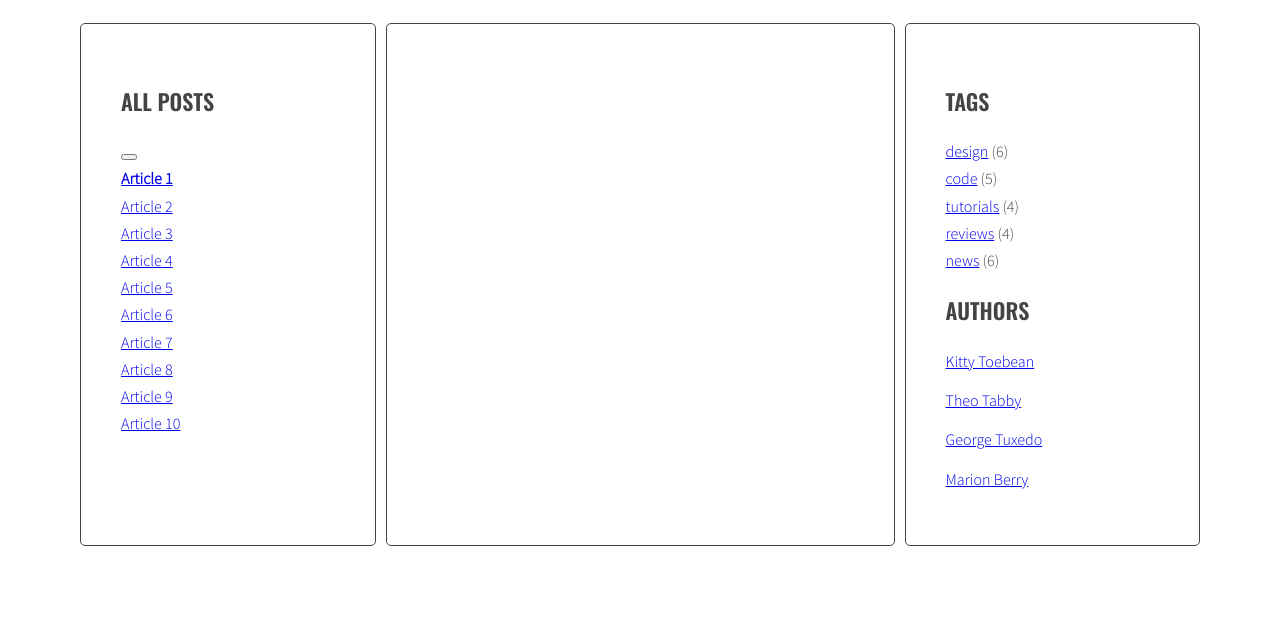
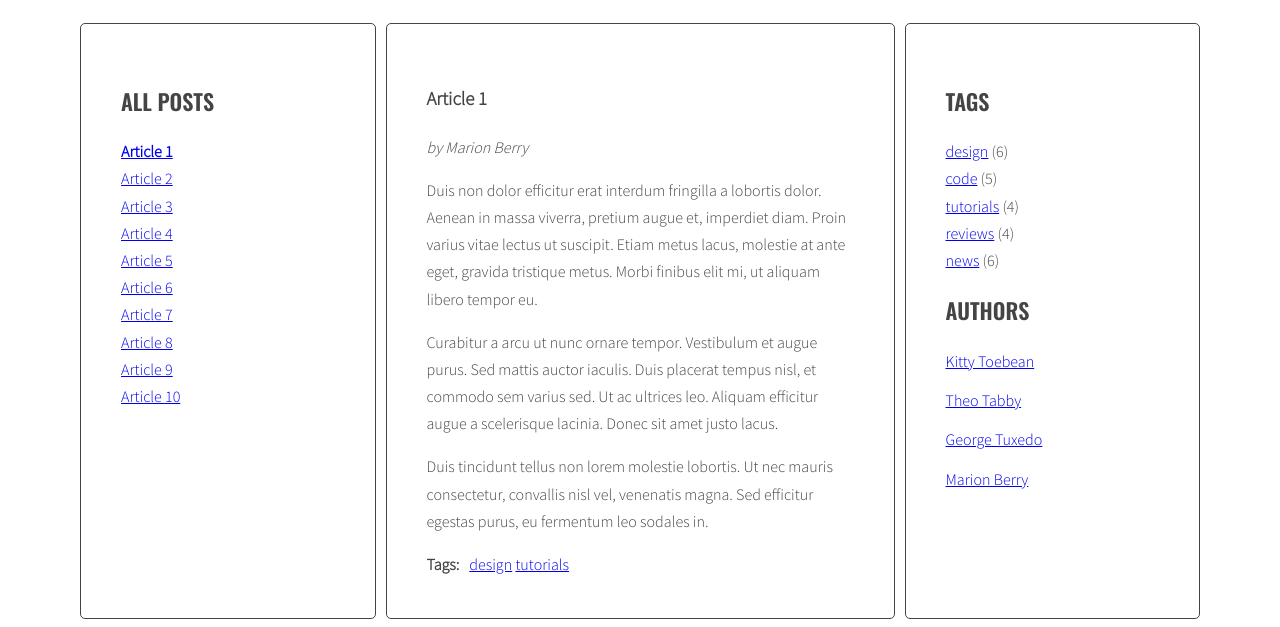
Before and after one commit to brandn3w/javascript-blog, a website: page index.html in a window 1280 px wide. Both pictures are taken after a click on the link "Article 1". Shown: the part 220-847 px from the top of the page. Before the commit the page ends 800 px from the top, so only its background shows below. Drawn offline with nearby package versions, Linux system fonts and the light colour scheme.

Commit message:
Add article selector and active class to target articles

```diff
--- a/index.html
+++ b/index.html
@@ -2,7 +2,7 @@
 <html lang="en">
   <head>
       <meta charset="utf-8">
-      <title>My first website</title>
+      <title>JS Blog</title>
       <link rel="stylesheet" href="css/style.css">
   </head>
   <body>
@@ -13,7 +13,6 @@
           <main class="wrapper">
             <aside class="sidebar">
               <h2 class="section-title">All posts</h2>
-              <button id="test-button"></button>
               <ul class="list titles">
                 <li><a href="#article-1" class="active"><span>Article 1</span></a></li>
                 <li><a href="#article-2"><span>Article 2</span></a></li>
--- a/js/script.js
+++ b/js/script.js
@@ -1,46 +1,54 @@
-'use strict';
+"use strict";
 
 /*document.getElementById('test-button').addEventListener('click', function(){
   const links = document.querySelectorAll('.titles a');
   console.log('links:', links);
 });*/
-const titleClickHandler = function(event){
+
+const titleClickHandler = function (event) {
   event.preventDefault();
   const clickedElement = this;
-    console.log('Link was clicked!', event);
+  console.log("Link was clicked!", event);
 
   /* [DONE] remove class 'active' from all article links  */
 
-    const activeLinks = document.querySelectorAll('.titles a.active');
+  const activeLinks = document.querySelectorAll(".titles a.active");
 
-    for(let activeLink of activeLinks){
-      activeLink.classList.remove('active');
+  for (let activeLink of activeLinks) {
+    activeLink.classList.remove("active");
   }
 
   /* [DONE] add class 'active' to the clicked link !!! */
-    clickedElement.classList.add('active')
-    console.log('clickedElement:', clickedElement)
+
+  clickedElement.classList.add("active");
+  console.log("clickedElement:", clickedElement);
 
   /* [DONE] remove class 'active' from all articles */
 
-    const activeArticles = document.querySelectorAll('.posts .active');
+  const activeArticles = document.querySelectorAll(".posts .active");
 
-    for (let activeArticle of activeArticles){
-        activeArticle.classList.remove('active');
+  for (let activeArticle of activeArticles) {
+    activeArticle.classList.remove("active");
   }
 
-    /*[IN PROGRESS] get 'href' attribute from the clicked link!!!  */
-    const articleSelector = this.getAttribute('href')
-    console.log('get href', articleSelector);
+  /*[DONE] get 'href' attribute from the clicked link!!!  */
 
+  const articleSelector = this.getAttribute("href");
+  console.log("get href", articleSelector);
 
-    /* find the correct article using the selector (value of 'href' attribute) */
+  /*[IN PROGRESS] find the correct article using the selector (value of 'href' attribute) */
 
-    /* add class 'active' to the correct article */
-  }
+  const targetArticle = document.querySelector(articleSelector);
+  console.log(targetArticle);
 
+  /* [DONE}] add class 'active' to the correct article */
+
+  targetArticle.classList.add("active");
+  console.log(targetArticle);
+};
 
 const links = document.querySelectorAll('.titles a');
+
 for(let link of links){
   link.addEventListener('click', titleClickHandler);
 }
```
Lines whose indentation alone changed are shown as unchanged.
